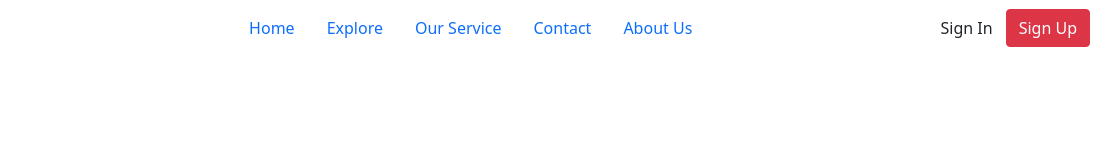
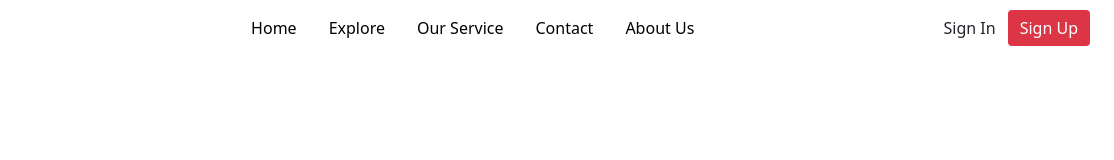
Before and after one commit to bryankazuro04/IDventures, a website built with webpack: page src/index.html in a window 1280 px wide. Shown: the full height of the page, 166-1280 px from the left. Built offline with nearby package versions, Linux system fonts and the light colour scheme; files whose address does not match are found by name.

Commit message:
menambahkan beberapa style class

```diff
--- a/src/styles/main-style.css
+++ b/src/styles/main-style.css
@@ -3,3 +3,24 @@
   padding: 0;
   box-sizing: border-box;
 }
+
+.navbarbg {
+    background-color: white;
+}
+
+.nav-link:hover {
+    color: red;
+}
+
+.in:hover,
+ :link {
+    border: none;
+}
+
+.c1 {
+    color: #ff5771;
+}
+
+.a li a {
+    color: black;
+}
```
